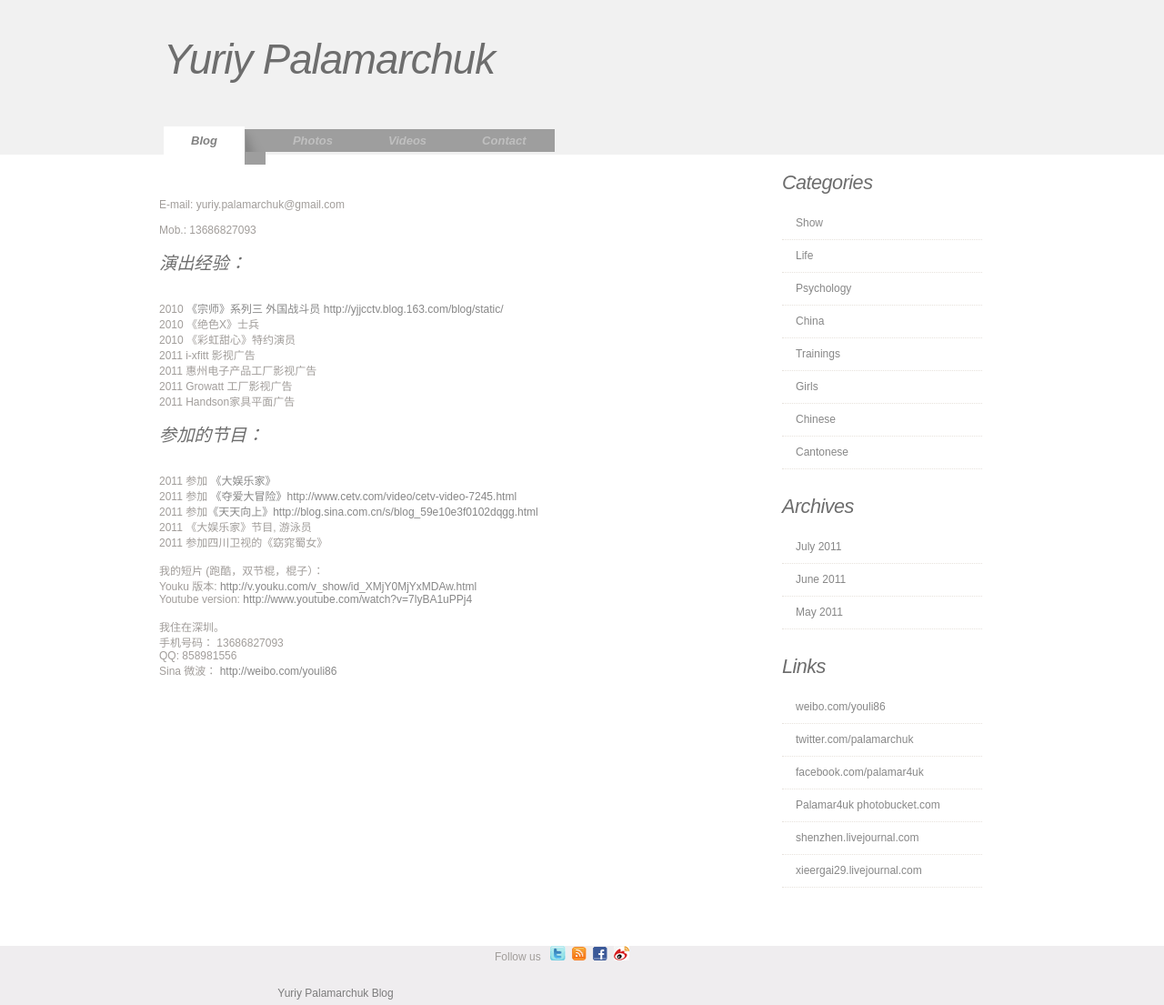
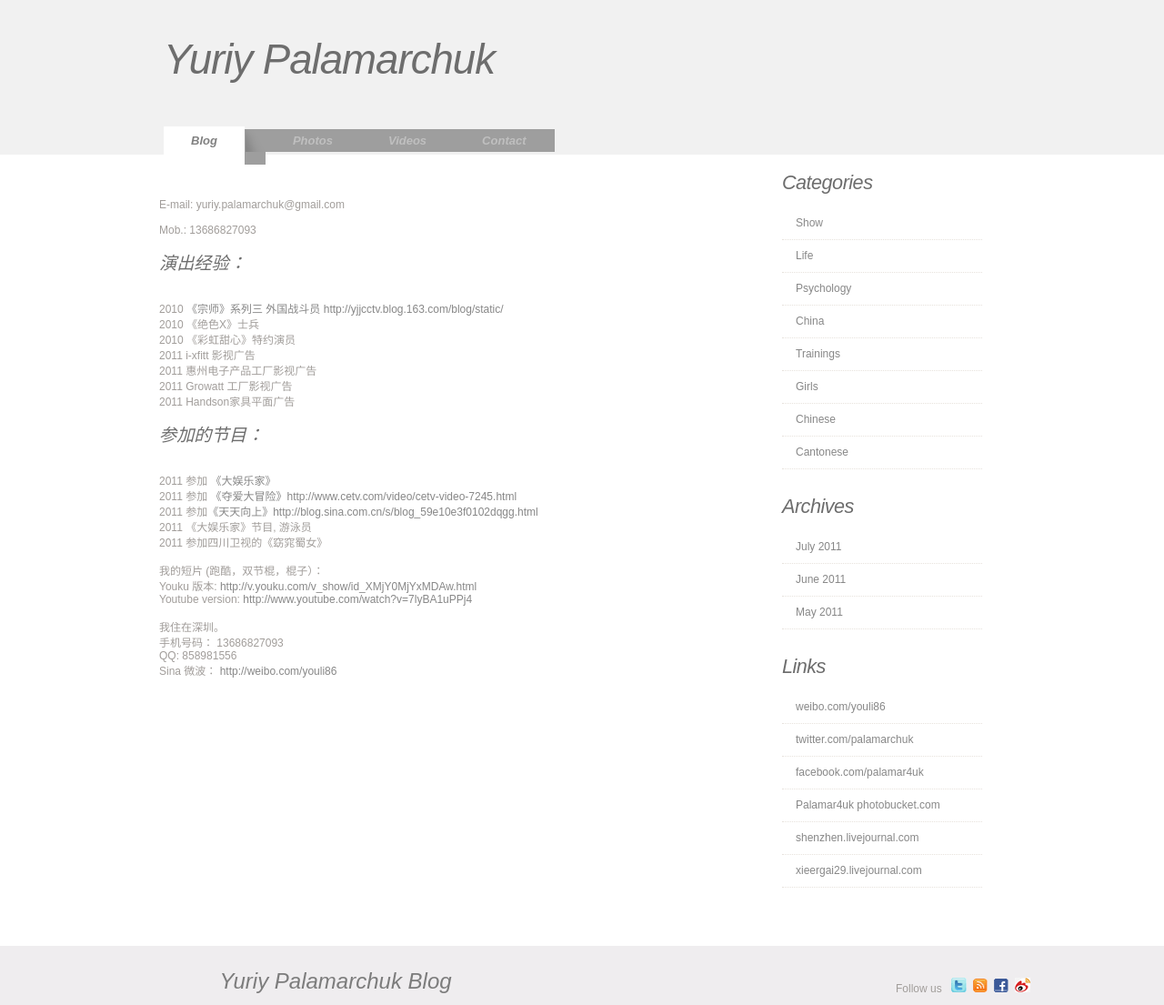
Before and after one commit to iurii/iurii.github.com, a Jekyll site: the page built from about.html, in a window 1280 px wide. Shown: the whole page at 91% size. Built offline with Jekyll 4.4.1, drawn with Linux system fonts in a browser that asks for light colours; grey boxes are pictures that could not be loaded.

Commit message:
styles for footer

```diff
--- a/css/style.css
+++ b/css/style.css
@@ -447,9 +447,10 @@
 
 #footer p {
 	margin: 0;
-	padding-top: 20px;
+	padding-top: 0px;
 	line-height: normal;
-	font-size: 12px;
+	font-size: 24px;
+	font-style: italic;
 	/*text-transform: uppercase;*/
 	text-align: center;
 	color: #7C7C7C;
@@ -475,7 +476,7 @@
     margin: 25px 0 0 18px;
     padding-left: 180px;
     width: 350px;
-
+}
 .sponsor {
     float: right;
     margin-top: 35px;
```
